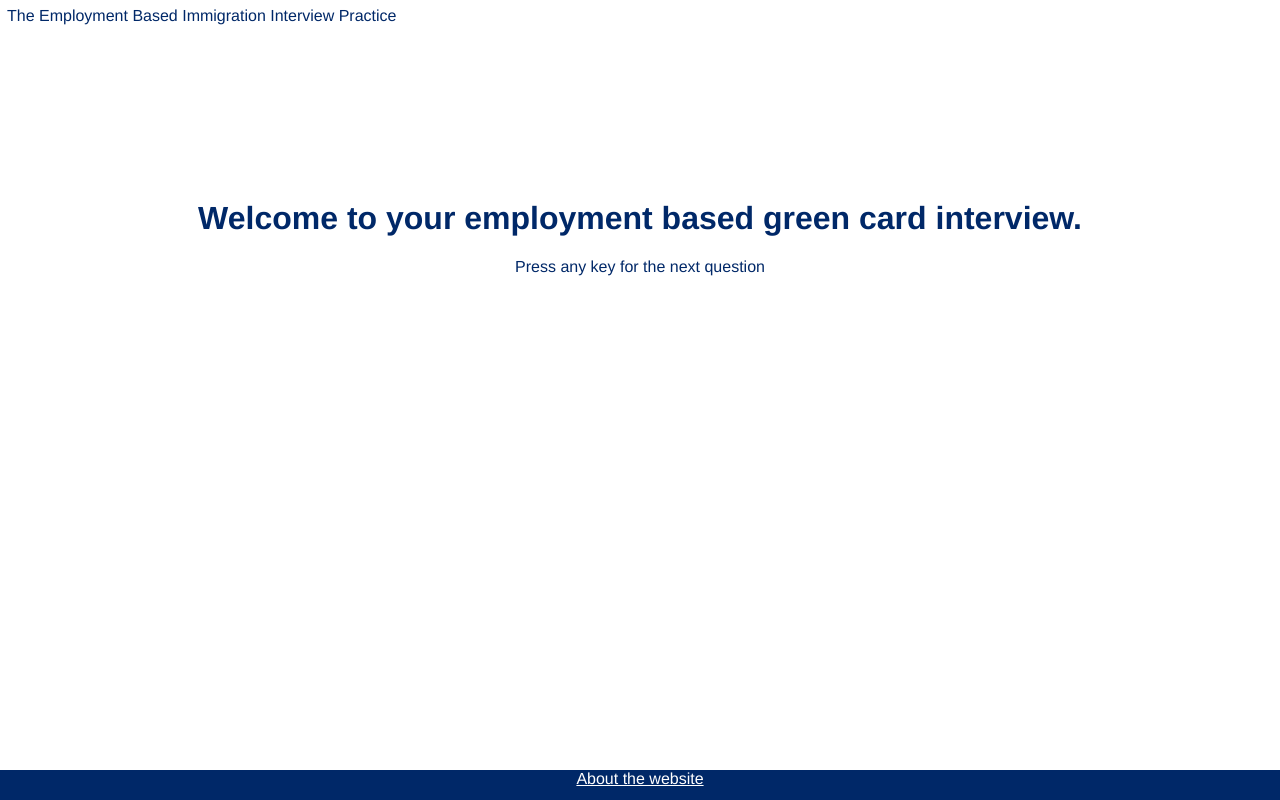
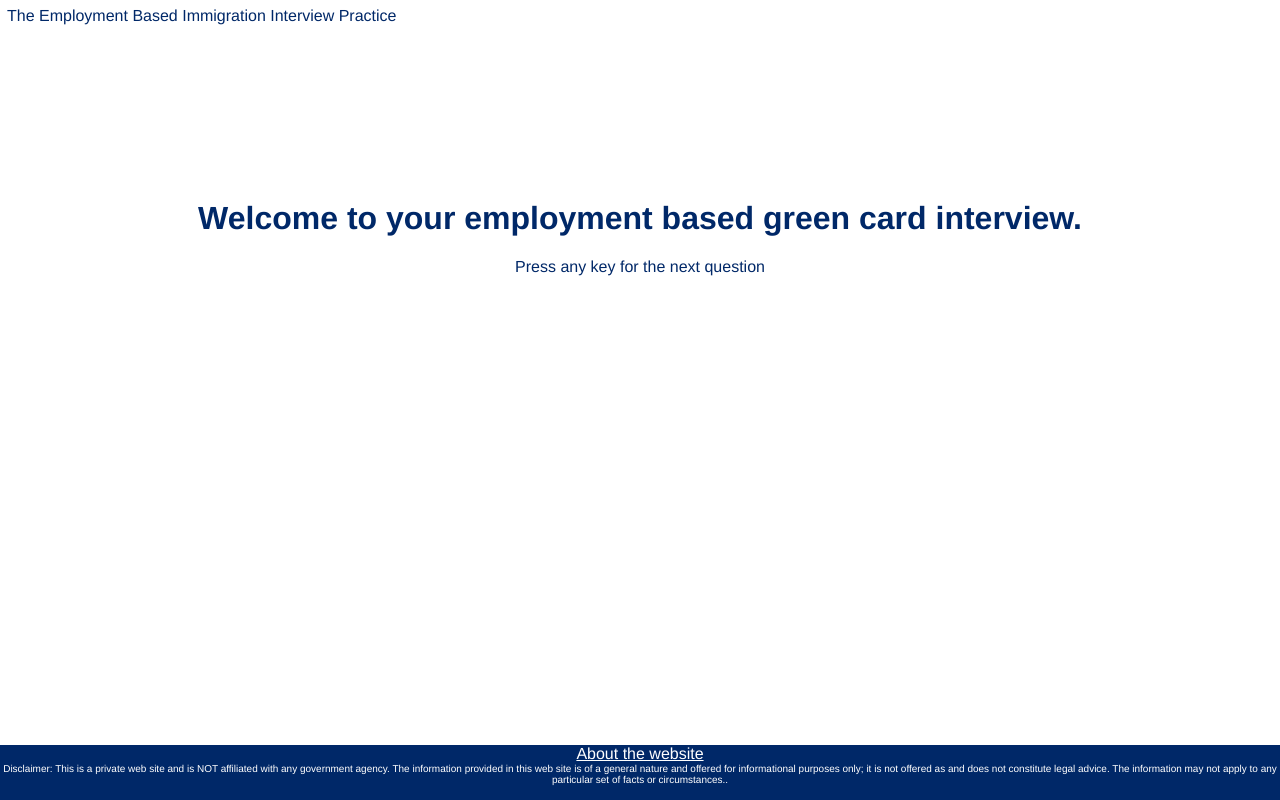
Before and after one commit to irtefa/immigration, a Vue app: page / in a window 1280 px wide. Built offline with nearby package versions, Linux system fonts and the light colour scheme.

Commit message:
added readme

```diff
--- a/public/about.html
+++ b/public/about.html
@@ -39,8 +39,8 @@
       I got anxious before my greencard interview. To make it easier for me to practice the interview questions
       I created theimmigrationinterview.com.
     </p>
-    <p>It has a series of questions that you may get on your employment based greencard interview. If you want to add more questions, plesae create a pull request <a href="https://github.com/irtefa/immigration/pulls" target="_blank">here.</a></p>
-    <p>If you find this useful please <a id="next-btn" href="https://www.buymeacoffee.com/v8kaOSinB" target="_blank">buy me ☕️.</a></p>
+    <p>It has a series of questions that you may get on your employment based greencard interview. If you want to add more questions, create a pull request <a href="https://github.com/irtefa/immigration/pulls" target="_blank">here.</a></p>
+    <p>If you find this website useful please <a id="next-btn" href="https://www.buymeacoffee.com/v8kaOSinB" target="_blank">buy me ☕️.</a></p>
   </body>
 <style>
 #app {
--- a/src/App.vue
+++ b/src/App.vue
@@ -4,6 +4,7 @@
     <Home question="Welcome to your employment based green card interview."/>
     <div id="footer">
       <a href="/about.html" id="footer-item" target="_blank">About the website</a>
+      <div id="disclaimer">Disclaimer: This is a private web site and is NOT affiliated with any government agency. The information provided in this web site is of a general nature and offered for informational purposes only; it is not offered as and does not constitute legal advice. The information may not apply to any particular set of facts or circumstances..</div>
     </div>
   </div>
 </template>
@@ -29,6 +30,11 @@ export default {
   margin-top: 200px;
 }
 
+#disclaimer {
+  font-size: 10px;
+  color: white;
+}
+
 #header {
    position:fixed;
    left:7px;
@@ -39,7 +45,7 @@ export default {
    position:fixed;
    left:0px;
    bottom:0px;
-   height:30px;
+   height:55px;
    width:100%;
    background:#002868;
 }
@@ -52,7 +58,7 @@ export default {
 
 #footer-item {
   color: white;
-  padding: 20px;
+  padding: 70px;
 }
 
 #footer-item:hover {
```
Also changed, not shown: 1 other file (tests, documents, lock files or other folders).
